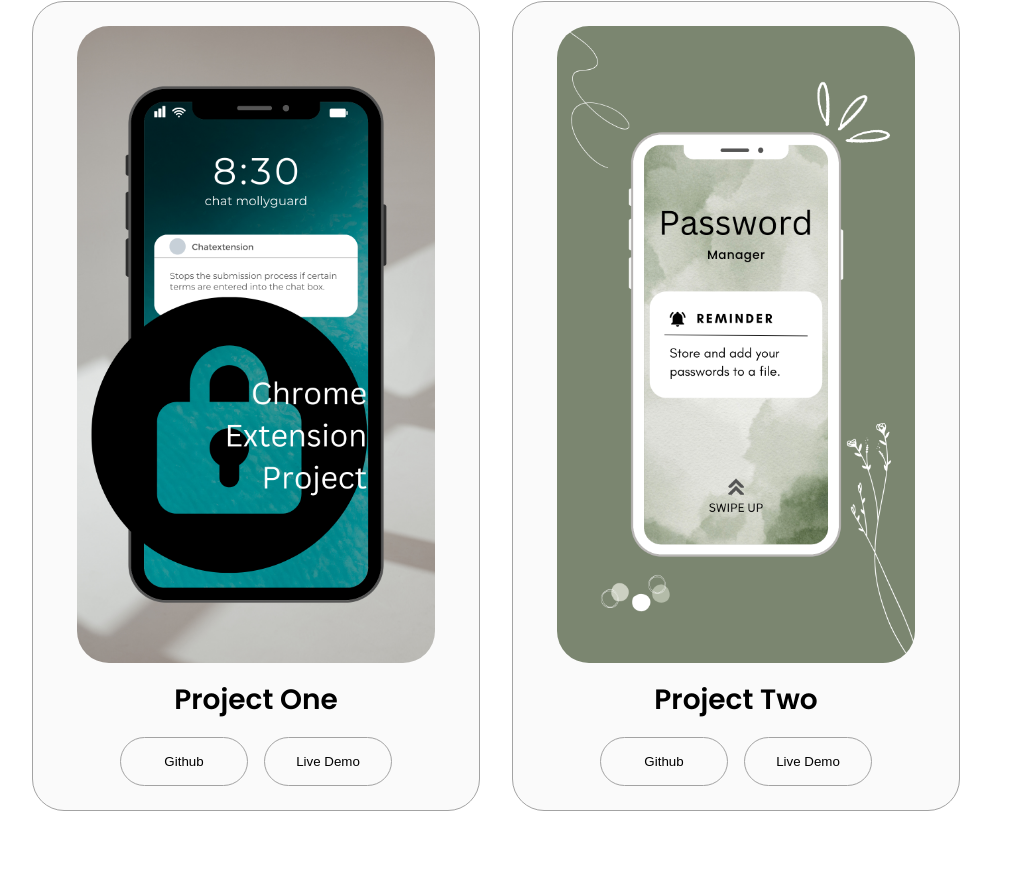
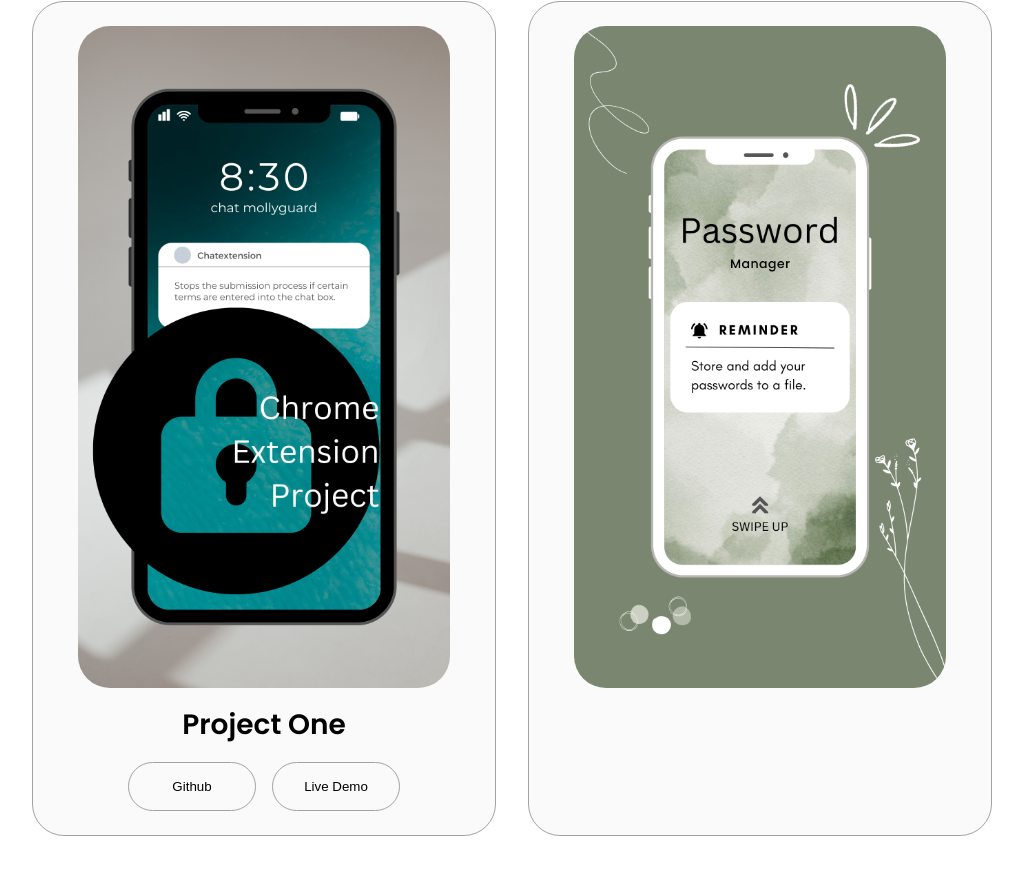
Before and after one commit to idi100/Personal-Website-html--css--js-, a plain HTML site: page index.html in a window 1280 px wide. Shown: the part 2592-3467 px from the top of the page, without its empty margins (128-1151 px from the left). Drawn offline with Linux system fonts and the light colour scheme.

Commit message:
Update index.html

```diff
--- a/index.html
+++ b/index.html
@@ -89,7 +89,7 @@
                         class="icon"
                       />
                       <h3>Experience</h3>
-                      <p><br />1. New Vision Foundation | Internship <br />2. Research Study Participant @ University of Memphis <br />3. Nasa Developmental Program Student | L'SPACE</p>
+                      <p><br />1. New Vision Foundation | Internship <br />2. Research Study Participant @ University of Memphis <br /></p>
                     </div>
                     <div class="details-container">
                       <img
@@ -104,7 +104,7 @@
                   </div>
                   <div class="text-container">
                     <p>
-                      With a solid foundation in computer science and a GPA of 3.76, I am a highly motivated and results-oriented candidate expected to graduate from the University of Minnesota in May 2026. Reasonably proficient in Python, MATLAB, Java, and web development technologies, I bring a diverse skill set showcased through hands-on experiences. As a Training and Developmental Intern at New Vision Foundation, I played a pivotal role in testing features, leading to positive outcomes. Noteworthy projects include the development of a ChatGPT extension, addressing privacy concerns, and a password manager for streamlined credential management. Additionally, my leadership roles as a co-captain for SAYEC Soccer Club and involvement in community service at ETCIC highlight my commitment, teamwork, and communication skills. Accepted into NASA's Student Pipeline Program, I am a forward-thinking individual dedicated to continuous learning and professional growth.
+                      With a solid foundation in computer science and a GPA of 3.76, I am a highly motivated and results-oriented candidate expected to graduate from the University of Minnesota in May 2026. Reasonably proficient in Python, MATLAB, Java, and web development technologies, I bring a diverse skill set showcased through hands-on experiences. As a Training and Developmental Intern at New Vision Foundation, I played a pivotal role in testing features, leading to positive outcomes. Noteworthy projects include the development of my ChatGPT extension, addressing privacy concerns, and a password manager for streamlined credential management. Additionally, my leadership roles as a co-captain for SAYEC Soccer Club and involvement in community service at ETCIC highlight my commitment, teamwork, and communication skills. I am a forward-thinking individual dedicated to continuous learning and professional growth.
 
                     </p>
                   </div>
@@ -229,27 +229,6 @@
                       class="project-img"
                       />
                     </div>
-                    <h2 class="experience-sub-title project-title">Project Two</h2>
-                    <div class="btn-container">
-                      <button
-                        class="btn btn-color-2 project-btn"
-                        onclick="location.href='https://github.com/idi100/Password_manager/blob/main/README.md'"
-                      >
-                        Github
-                      </button>
-                      <button
-                        class="btn btn-color-2 project-btn"
-                        onclick="location.href='https://replit.com/@IdirisMuumin/Password-Manager?v=1'"
-
-                      >
-                        Live Demo
-                      </button>
-                    </div>
-                  </div>
-                  <div>
-
-                  </div>
-                </div>
               </div>
 
 
```
